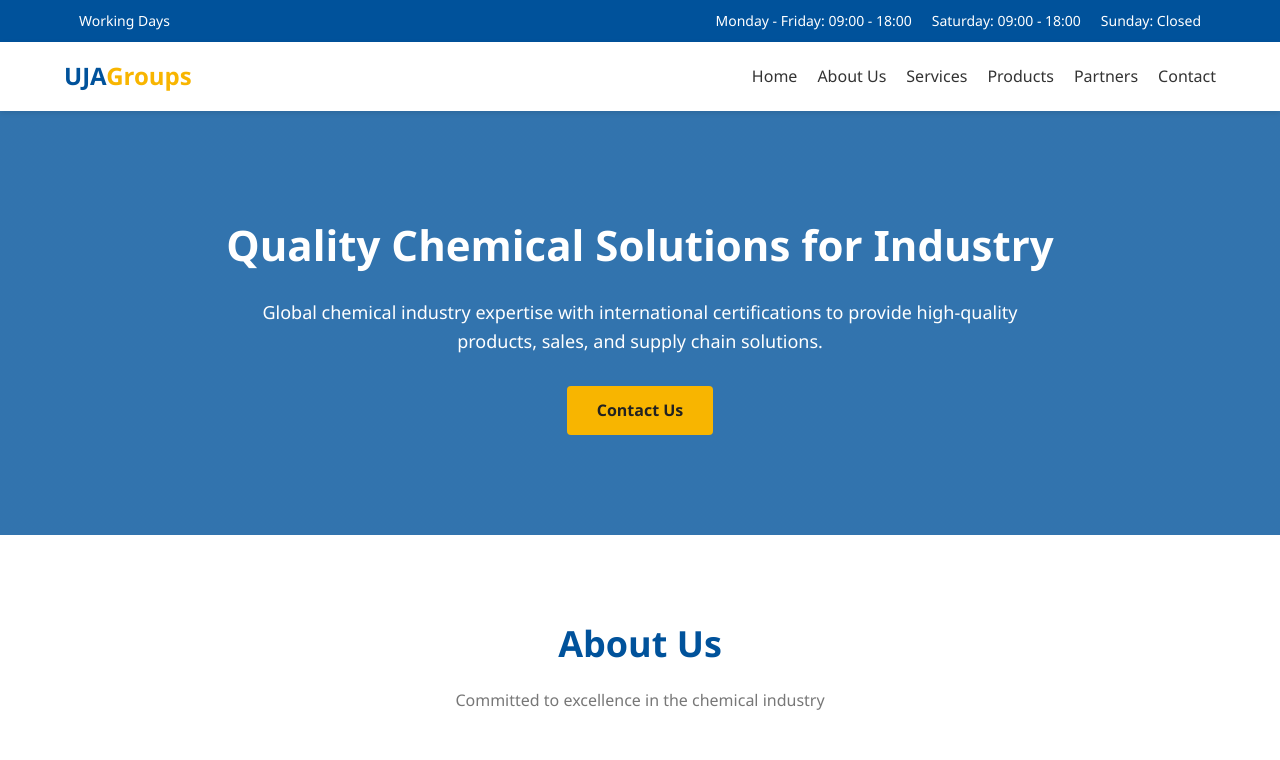
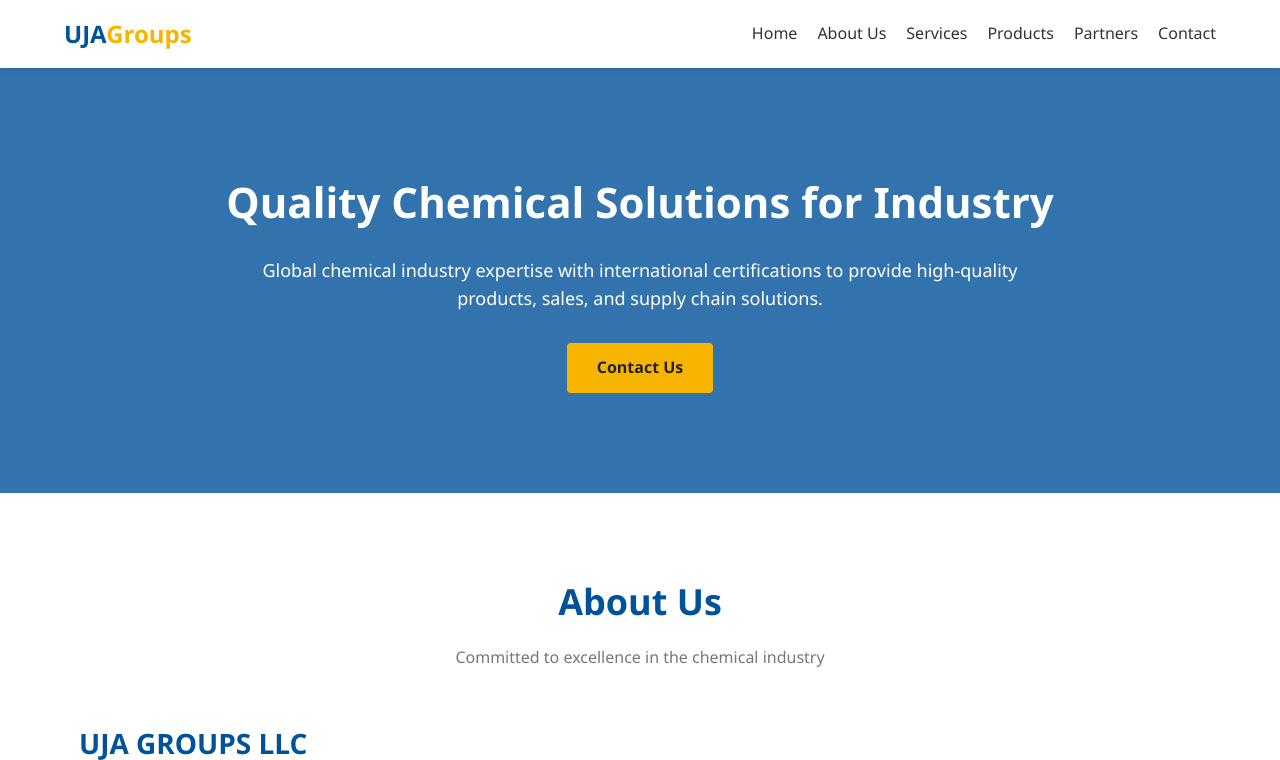
Before and after one commit to npiriyev/ujagroups.github.io, a plain HTML site: page index.html in a window 1280 px wide. Shown: the top 760 px of the page. Drawn offline with Linux system fonts and the light colour scheme.

Commit message:
Update index.html

```diff
--- a/index.html
+++ b/index.html
@@ -541,23 +541,6 @@
     </style>
   </head>
   <body>
-    <!-- Business Hours Bar -->
-    <div class="business-hours">
-      <div class="container hours-container">
-        <p>Working Days</p>
-        <div class="hours-list">
-          <div>
-            <p>Monday - Friday: 09:00 - 18:00</p>
-          </div>
-          <div>
-            <p>Saturday: 09:00 - 18:00</p>
-          </div>
-          <div>
-            <p>Sunday: Closed</p>
-          </div>
-        </div>
-      </div>
-    </div>
 
     <!-- Header -->
     <header>
```
